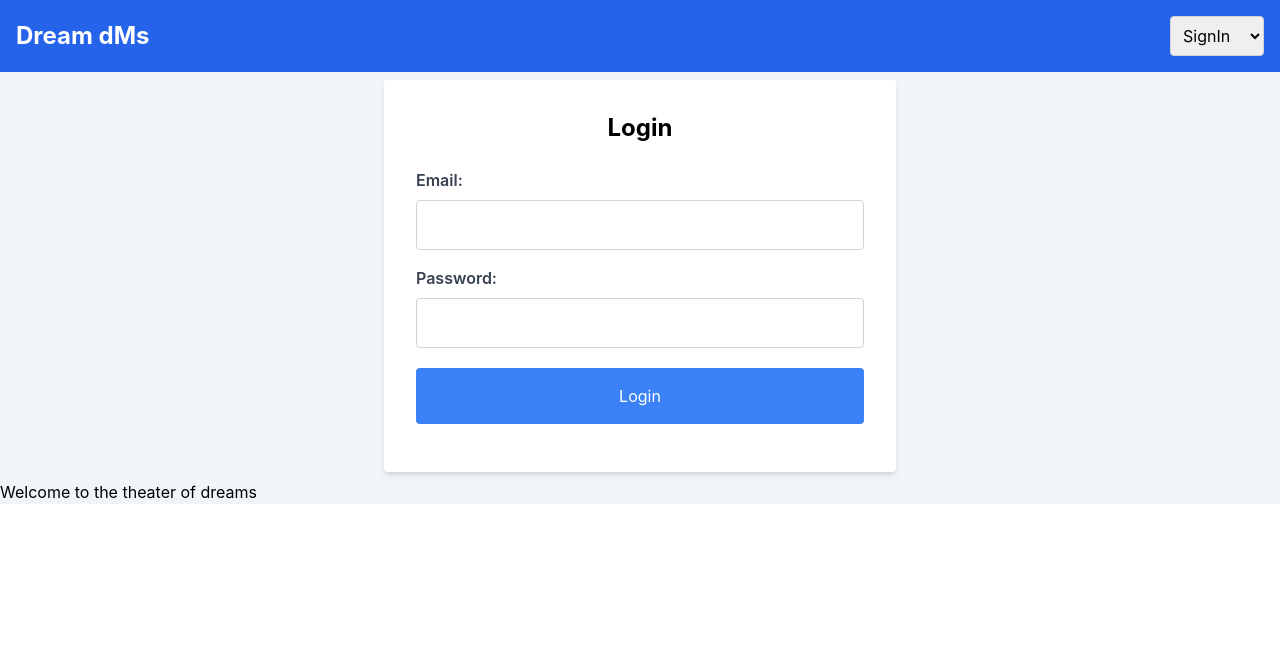
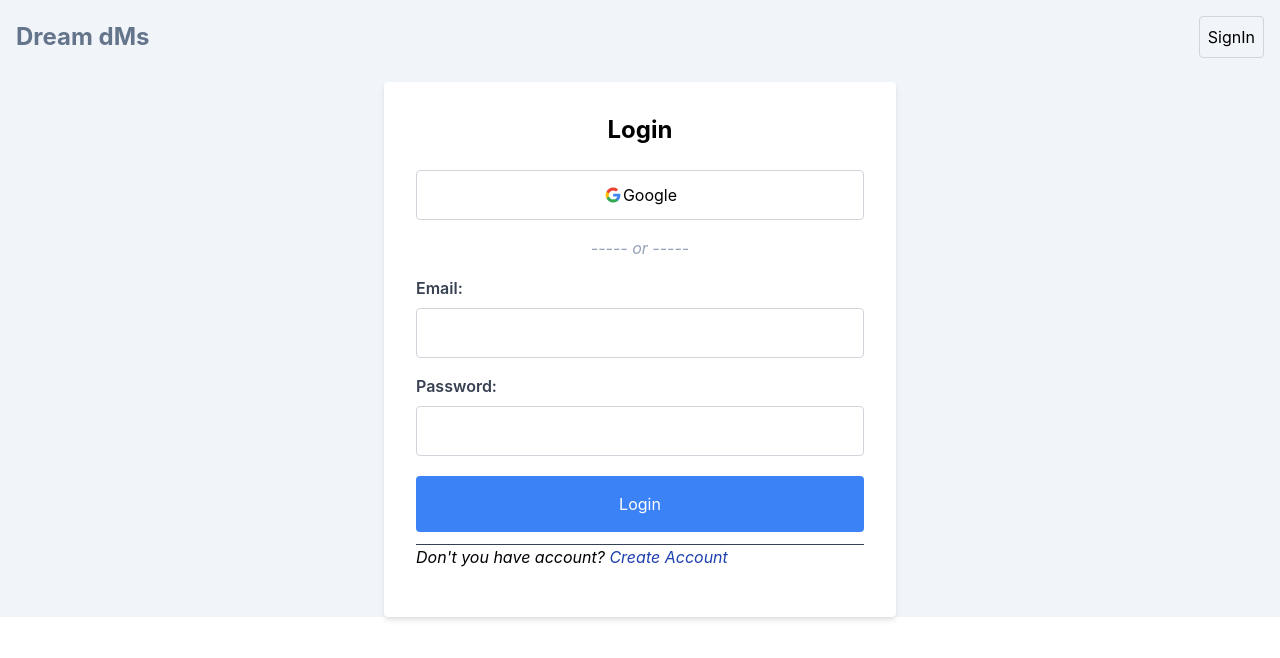
Before and after one commit to Birhanek/dmsClient, a React (Create React App) app: page /login in a window 1280 px wide. Shown: the top 658 px of the page. Built offline with nearby package versions, Linux system fonts and the light colour scheme.

Commit message:
Firebase based google authentication added

```diff
--- a/package.json
+++ b/package.json
@@ -11,6 +11,7 @@
     "@types/react": "^18.3.9",
     "@types/react-dom": "^18.3.0",
     "axios": "^1.7.7",
+    "firebase": "^10.13.2",
     "react": "^18.3.1",
     "react-dom": "^18.3.1",
     "react-router-dom": "^6.26.2",
--- /dev/null
+++ b/src/components/authentication/GoogleAuth.tsx
@@ -0,0 +1,49 @@
+import React, { useState } from "react";
+import { signInWithPopup, signOut, User } from "firebase/auth";
+import { auth, googleProvider } from "../firebase";
+
+const GoogleAuth = () => {
+  const [user, setUser] = useState<User | null>(null);
+
+  const signInWithGoogle = async () => {
+    try {
+      const response = await signInWithPopup(auth, googleProvider);
+      setUser(response.user);
+      console.log("User", response.user);
+    } catch (error) {
+      console.error("Error during sign in:", error);
+    }
+  };
+  const handleSignOut = async () => {
+    try {
+      await signOut(auth);
+      setUser(null);
+    } catch (error) {
+      console.error("Error during sign out:", error);
+    }
+  };
+  return (
+    <div>
+      {user ? (
+        <div>
+          <h1>Welcome, {user.displayName}</h1>
+          <button onClick={handleSignOut}>Sign Out</button>
+        </div>
+      ) : (
+        <button
+          className="flex justify-center items-center text-center border w-full p-3  border-gray-300 rounded hover:border-orange-400 "
+          onClick={signInWithGoogle}
+        >
+          <img
+            className="w-5 h-5 center"
+            src={`${process.env.PUBLIC_URL}/google-icon.png`}
+            alt="google icon"
+          />
+          <span>Google</span>
+        </button>
+      )}
+    </div>
+  );
+};
+
+export default GoogleAuth;
--- /dev/null
+++ b/src/components/firebase.ts
@@ -0,0 +1,24 @@
+import { initializeApp } from "firebase/app";
+import { getAuth, GoogleAuthProvider } from "firebase/auth";
+
+// Your web app's Firebase configuration
+// For Firebase JS SDK v7.20.0 and later, measurementId is optional
+const firebaseConfig = {
+  apiKey: "AIzaSyCGKe_i7aF6wULhsRZITpUPiivRviZSPGI",
+  authDomain: "prodms-833ab.firebaseapp.com",
+  projectId: "prodms-833ab",
+  storageBucket: "prodms-833ab.appspot.com",
+  messagingSenderId: "374709358898",
+  appId: "1:374709358898:web:fb901809dd419b9e1dc72b",
+  measurementId: "G-6NPSKD2FK1",
+};
+
+// initialize Firebase
+
+const firebaseApp = initializeApp(firebaseConfig);
+
+// Setup authentication service
+const auth = getAuth(firebaseApp);
+const googleProvider = new GoogleAuthProvider();
+
+export { auth, googleProvider };
--- a/src/components/layout/Navbar.tsx
+++ b/src/components/layout/Navbar.tsx
@@ -1,33 +1,20 @@
-import React, { ChangeEvent, useState } from "react";
-import { useNavigate } from "react-router-dom";
+import React from "react";
+import { NavLink } from "react-router-dom";
 
 const Navbar = () => {
-  const navigate = useNavigate();
-  const [selectedOption, setSelectedOption] = useState<string>("");
-
-  const selectOptionChange = (e: ChangeEvent<HTMLSelectElement>) => {
-    const selectedValue = e.target.value;
-    setSelectedOption(selectedValue);
-    navigate(selectedOption);
-  };
-
   return (
-    <nav className="bg-blue-600 p-4">
+    <nav className="bg-slate-100 p-4 sticky top-0 left-0">
       <div className="container mx-auto flex justify-between items-center">
         {/* Logo */}
-        <div className="text-white text-2xl font-bold">Dream dMs</div>
+        <div className="text-slate-500 text-2xl font-bold">Dream dMs</div>
 
         {/* Navigation Links */}
-        <select
-          name="role"
-          value={selectedOption}
-          onChange={selectOptionChange}
-          required
-          className="p-2 border border-gray-300 rounded focus:outline-none focus:border-blue-500"
+        <NavLink
+          to="/login"
+          className=" w-auto p-2 border border-gray-300 rounded focus:outline-none focus:border-blue-500 hover:bg-orange-600 hover:text-white"
         >
-          <option value="/login">SignIn</option>
-          <option value="/signup">SignUp</option>
-        </select>
+          SignIn
+        </NavLink>
       </div>
     </nav>
   );
--- a/src/pages/Home.tsx
+++ b/src/pages/Home.tsx
@@ -5,7 +5,6 @@ import "react-toastify/dist/ReactToastify.css";
 const Home = () => {
   return (
     <div className="mt-1">
-      Welcome to the theater of dreams
       <ToastContainer theme="colored" />
     </div>
   );
--- a/src/pages/LoginForm.tsx
+++ b/src/pages/LoginForm.tsx
@@ -2,6 +2,8 @@ import React, { ChangeEvent, FormEvent, useState } from "react";
 import { LoginFormData } from "../components/dataInterface";
 import { toast } from "react-toastify";
 import axios from "axios";
+import { NavLink } from "react-router-dom";
+import GoogleAuth from "../components/authentication/GoogleAuth";
 
 const LoginForm = () => {
   const [loginData, setLoginData] = useState<LoginFormData>({
@@ -27,7 +29,7 @@ const LoginForm = () => {
         "http://127.0.0.1:5000/login",
         loginData
       );
-
+      console.log(response);
       if (response.data.ok) {
         setMessage(response.data.message);
         toast.success(message);
@@ -46,6 +48,10 @@ const LoginForm = () => {
       className="max-w-lg mx-auto p-8 bg-white rounded shadow-md my-2"
     >
       <h2 className="text-2xl font-bold mb-6 text-center">Login</h2>
+      <GoogleAuth />
+      <p className=" italic text-center w-full py-4 text-slate-400">
+        ----- or -----
+      </p>
       <div className="mb-4">
         <label className="block text-gray-700 font-semibold mb-2">Email:</label>
         <input
@@ -77,6 +83,13 @@ const LoginForm = () => {
         >
           Login
         </button>
+
+        <p className="border-t border-slate-700 mt-3 italic">
+          Don't you have account?{" "}
+          <NavLink to="/signup" className="text-blue-800 hover:underline">
+            Create Account
+          </NavLink>
+        </p>
       </div>
     </form>
   );
--- a/src/pages/SignInForm.tsx
+++ b/src/pages/SignInForm.tsx
@@ -45,6 +45,7 @@ const SignInForm: React.FC = () => {
           "http://127.0.0.1:5000/signup",
           formData
         );
+        console.log(response);
         if (response.data.ok) {
           setMessage(response.data.message); // display success massage
           toast.success(message);
```
Also changed, not shown: public/google-icon.png (added), 1 other file (tests, documents, lock files or other folders).
